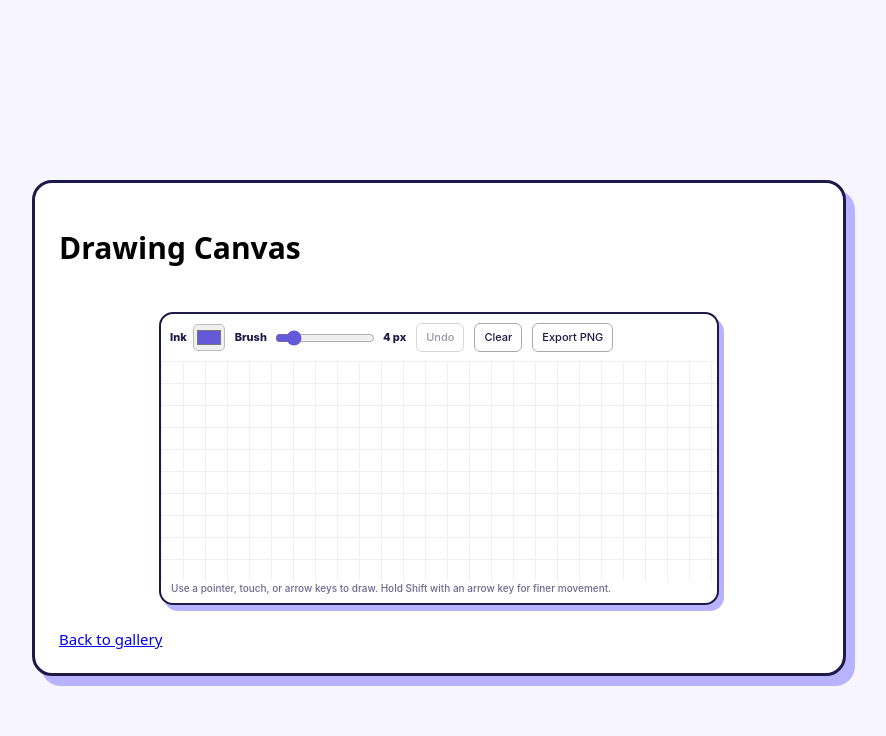
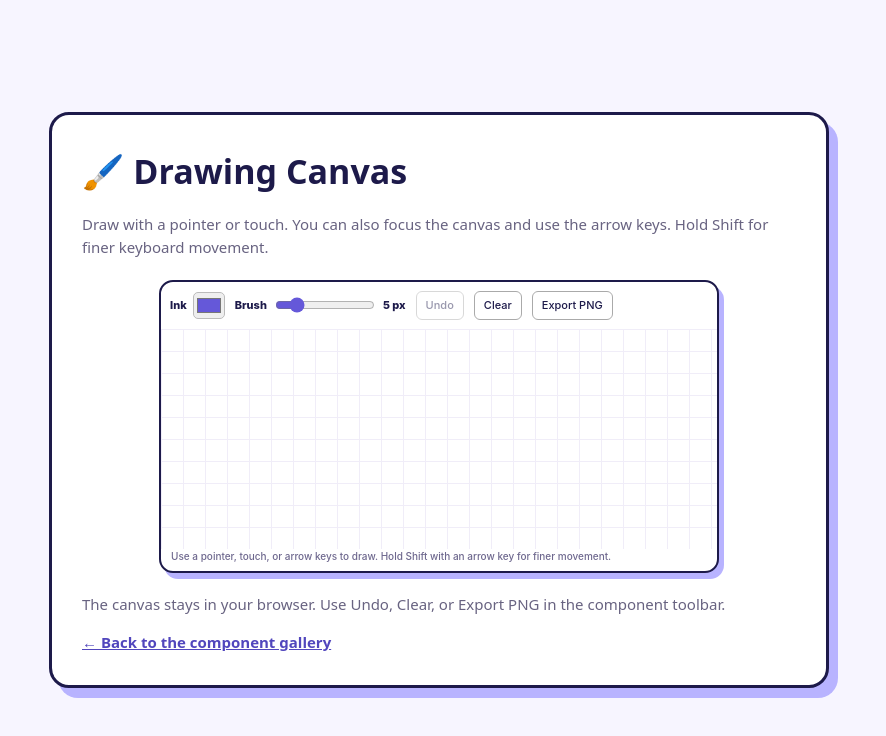
Before and after one commit to Brajesh31/vfx-ui-anime, a website: page components/drawing-canvas/demo.html in a window 1280 px wide. Shown: the whole page, without its empty margins (201-1087 px from the left). Drawn offline with Linux system fonts and the light colour scheme.

Commit message:
Improve drawing canvas standalone demo

```diff
--- a/components/drawing-canvas/demo.html
+++ b/components/drawing-canvas/demo.html
@@ -1 +1,25 @@
-<!doctype html><html lang="en"><head><meta charset="utf-8"><meta name="viewport" content="width=device-width,initial-scale=1"><title>Drawing Canvas</title><style>body{margin:0;min-height:100vh;display:grid;place-items:center;padding:28px;background:#f7f5ff;font:15px system-ui}main{width:min(100%,760px);padding:24px;border:3px solid #1d1a4a;border-radius:20px;background:white;box-shadow:9px 10px 0 #b8b3ff}.stage{display:grid;place-items:center;padding:24px}</style><script src="index.js"></script></head><body><main><h1>Drawing Canvas</h1><div class="stage"><vfx-drawing-canvas></vfx-drawing-canvas></div><a href="../../gallery/">Back to gallery</a></main></body></html>
+<!doctype html>
+<html lang="en">
+<head>
+  <meta charset="utf-8">
+  <meta name="viewport" content="width=device-width,initial-scale=1">
+  <title>Drawing Canvas | VFX UI Anime</title>
+  <style>
+    :root{color-scheme:light}*{box-sizing:border-box}
+    body{margin:0;min-height:100vh;display:grid;place-items:center;padding:24px;background:#f7f5ff;color:#1d1a4a;font:15px/1.55 system-ui,sans-serif}
+    main{width:min(100%,780px);padding:clamp(18px,4vw,30px);border:3px solid #1d1a4a;border-radius:20px;background:#fff;box-shadow:9px 10px 0 #b8b3ff}
+    h1{margin:0;font-size:clamp(24px,4vw,34px)}p{color:#686381}vfx-drawing-canvas{margin:20px auto}
+    a{color:#5146bd;font-weight:700}code{background:#f0edff;padding:2px 5px;border-radius:4px}
+  </style>
+  <script src="index.js"></script>
+</head>
+<body>
+  <main>
+    <h1>🖌️ Drawing Canvas</h1>
+    <p>Draw with a pointer or touch. You can also focus the canvas and use the arrow keys. Hold Shift for finer keyboard movement.</p>
+    <vfx-drawing-canvas label="Demo sketch pad" color="#6558d9" size="5"></vfx-drawing-canvas>
+    <p>The canvas stays in your browser. Use Undo, Clear, or Export PNG in the component toolbar.</p>
+    <a href="../../gallery/">← Back to the component gallery</a>
+  </main>
+</body>
+</html>
```
